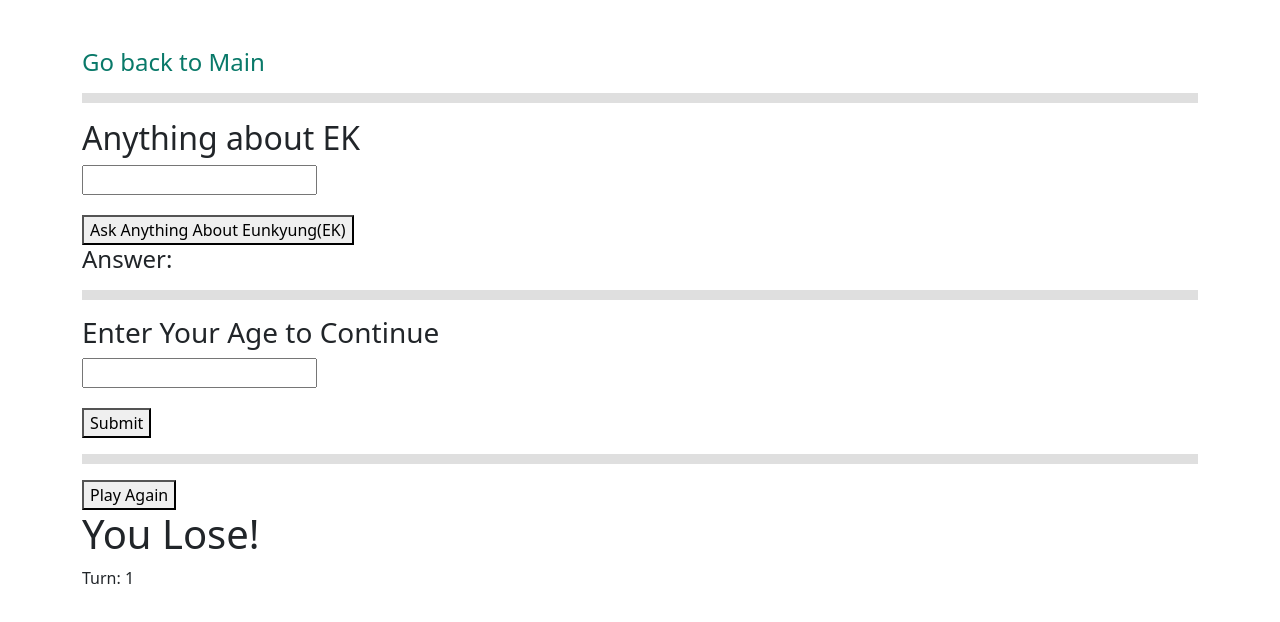
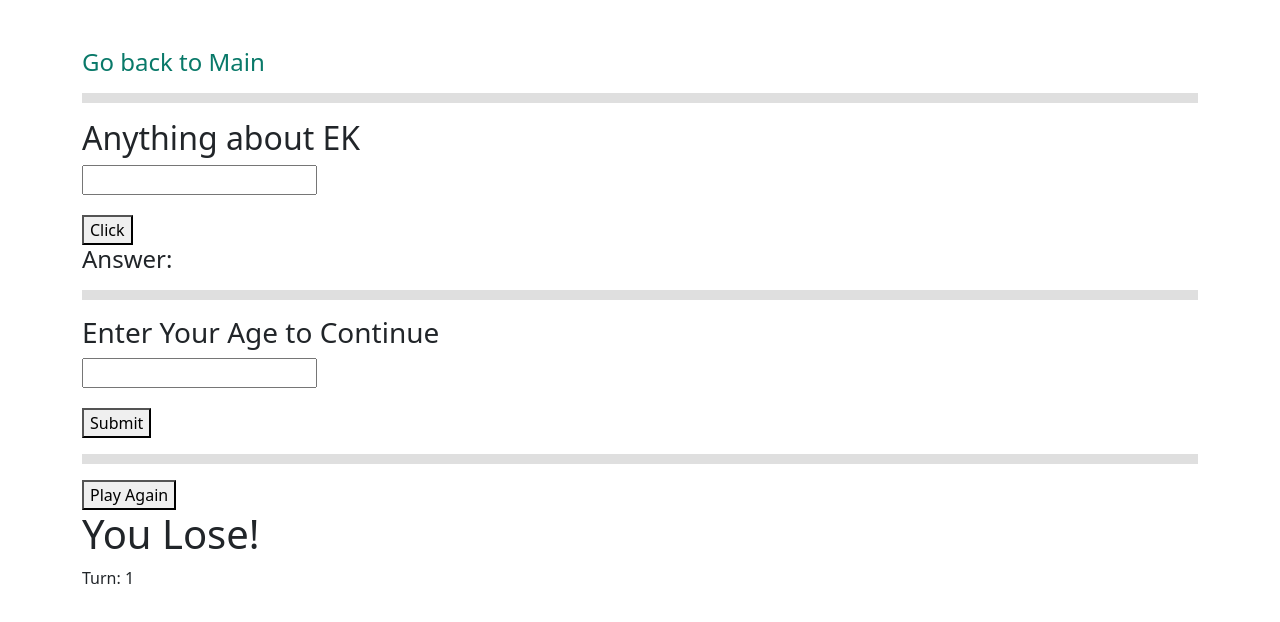
Before and after one commit to EKMahoneyLee/self_react, a React (Create React App) app: page /eighth/askAboutEK in a window 1280 px wide. Shown: the top 622 px of the page. Built offline with nearby package versions, Linux system fonts and the light colour scheme.

Commit message:
change the button

```diff
--- a/src/components/eighth/AskAboutEK.js
+++ b/src/components/eighth/AskAboutEK.js
@@ -179,7 +179,7 @@ class AskAboutEK extends React.Component {
                     style={inputStyle}
                     />
                     <br />
-                    <button onClick={this.ask}>Ask Anything About Eunkyung(EK)</button>
+                    <button onClick={this.ask}>Click</button>
                     <br />
                     <h4>Answer:</h4>
                     <p>{answer}</p>
```
